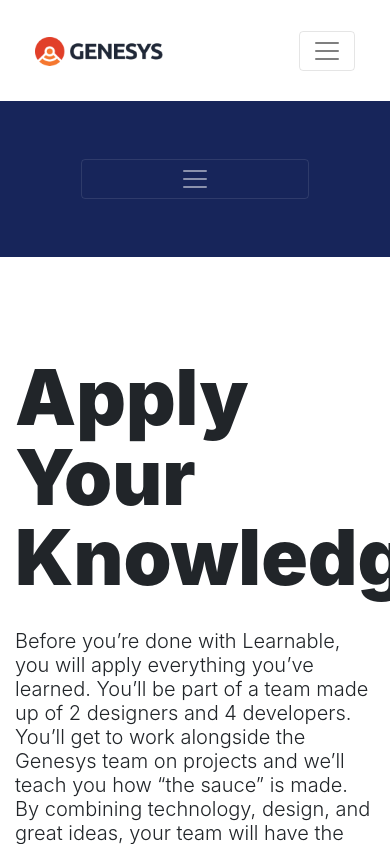
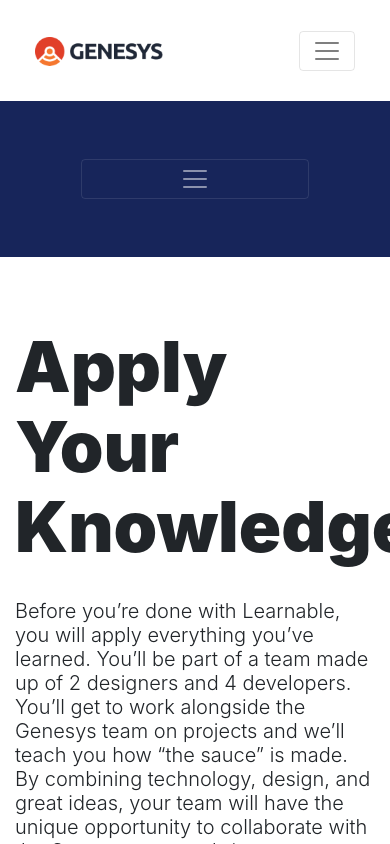
Before and after one commit to yahayakenny/Genesys-tech-hub, a React (Create React App) app: page /apply in a window 390 px wide. Shown: the top 844 px of the page. Built offline with nearby package versions, Linux system fonts and the light colour scheme.

Commit message:
fixed styling

```diff
--- a/src/components/LandingPage/Curriculum.js
+++ b/src/components/LandingPage/Curriculum.js
@@ -5,7 +5,6 @@ export const Curriculum = () => {
     return (
         <div className="padding">
             <div className="container">
-                <br></br><br></br>
                 <div className="row">
                     <div className="col-md-6 d-flex align-items-center">
                         <div>
--- a/src/components/LandingPage/Fun.js
+++ b/src/components/LandingPage/Fun.js
@@ -17,7 +17,7 @@ export const Fun = () => {
                                 <br></br>
                                 <h6 className = "lead"> We believe learning should be a fun experience. For this reason, we don’t do all the learning in the classroom.</h6>
                                 <h6 className = "lead">The Learnable experience can not be complete without the bag of fun times which you’ll have. To us, every task is an opportunity to have some fun. But we do well to throw in a good number of activities to add to this. You will find yourself partaking in a lot of healthy activities such as cooking, sports, music, hangouts, and even random dates.</h6>
-                                <h6 className = "lead">Trust us when we say we know how to have fun.</h6>
+                                <h6 className = "lead">Trust us when we say we know how to have fun.</h6><br></br>
                             </div>
                         </div>
                         <div className="col-md-6 text-center">
--- a/src/components/LandingPage/Hero.js
+++ b/src/components/LandingPage/Hero.js
@@ -34,11 +34,11 @@ export const Hero = () => {
                             <h6 className= "lead">Learnable is the perfect product development internship program brought to you by Genesys.</h6>
                         </div>
                     </div>
-                    <br/><br/><br/><br/><br/><br/><br/><br/>
+                    <br/><br/><br/><br/><br/><br/>
 
                     <div className="product-images">
                         <img src = {video} alt = "" className = "video" />
-                        <br/><br/><br/>
+                        <br/>
                         <div className="product">
                             <img src = {product} className = "product" alt = ""/>
                             <img src = {dev} className = "dev" alt = ""/>
--- a/src/components/css/main.css
+++ b/src/components/css/main.css
@@ -105,7 +105,7 @@ html, body {
 }
 
 .padding {
-    padding: 100px 0px;
+    padding: 70px 0px;
 }
 
 .culture-container {
@@ -145,7 +145,7 @@ a {
 
 .software-header {
   font-weight: 900;
-  font-size: 77px;
+  font-size: 70px;
   letter-spacing: 0.30 px;
   line-height: 80px;
 }
@@ -226,6 +226,13 @@ a {
       color: #03CEA4;
     }
 
+    .software-header {
+      font-weight: 900;
+      font-size: 70px;
+      letter-spacing: 0.30 px;
+      line-height: 80px;
+    }
+
 
 
 }
```
